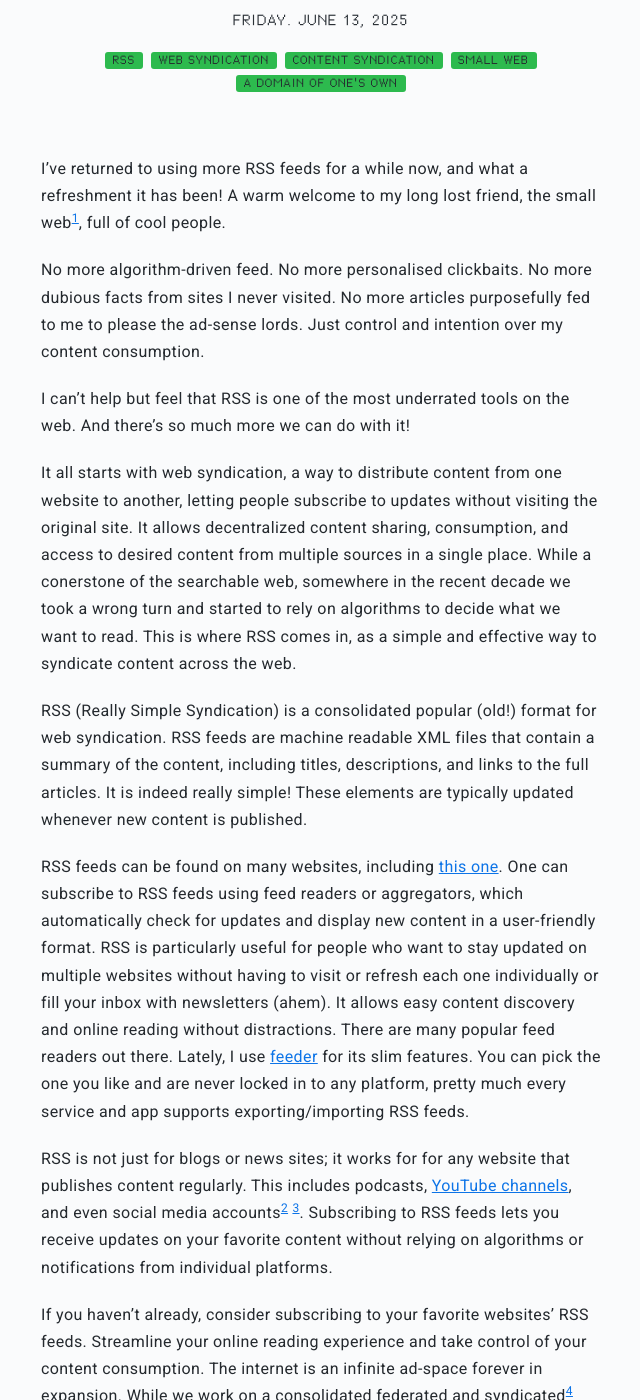
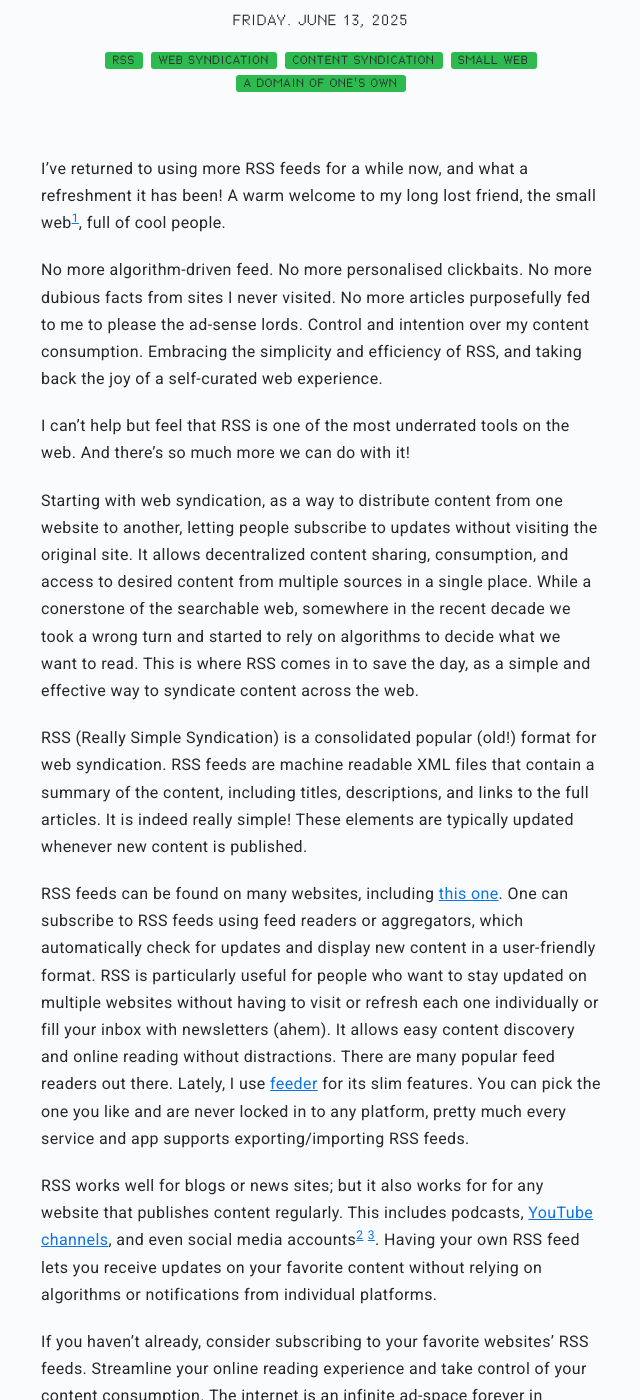
Before and after one commit to belinhacbr/belinhacbr.github.io, a Jekyll site: the page built from blog/_posts/2025-06-13-long-live-rss.md, in a window 1280 px wide and 1400 px high, scrolled down 399 px. Shown: the whole window, without its empty margins (319-959 px from the left). Built offline with Jekyll 4.4.1, drawn with Linux system fonts in a browser that asks for light colours; some of the changed text lies outside the part shown.

Commit message:
better wording

```diff
--- a/blog/_posts/2025-06-13-long-live-rss.md
+++ b/blog/_posts/2025-06-13-long-live-rss.md
@@ -14,22 +14,21 @@ externalLink: false
 ---
 I've returned to using more RSS feeds for a while now, and what a refreshment it has been! A warm welcome to my long lost friend, the small web[^1], full of cool people.
 
-No more algorithm-driven feed. No more personalised clickbaits. No more dubious facts from sites I never visited. No more articles purposefully fed to me to please the ad-sense lords. Just control and intention over my content consumption.
+No more algorithm-driven feed. No more personalised clickbaits. No more dubious facts from sites I never visited. No more articles purposefully fed to me to please the ad-sense lords. Control and intention over my content consumption. Embracing the simplicity and efficiency of RSS, and taking back the joy of a self-curated web experience.
 
 I can't help but feel that RSS is one of the most underrated tools on the web. And there's so much more we can do with it!
 
-It all starts with web syndication, a way to distribute content from one website to another, letting people subscribe to updates without visiting the original site. It allows decentralized content sharing, consumption, and access to desired content from multiple sources in a single place. While a conerstone of the searchable web, somewhere in the recent decade we took a wrong turn and started to rely on algorithms to decide what we want to read. This is where RSS comes in, as a simple and effective way to syndicate content across the web.
+Starting with web syndication, as a way to distribute content from one website to another, letting people subscribe to updates without visiting the original site. It allows decentralized content sharing, consumption, and access to desired content from multiple sources in a single place. While a conerstone of the searchable web, somewhere in the recent decade we took a wrong turn and started to rely on algorithms to decide what we want to read. This is where RSS comes in to save the day, as a simple and effective way to syndicate content across the web.
 
 RSS (Really Simple Syndication) is a consolidated popular (old!) format for web syndication. RSS feeds are machine readable XML files that contain a summary of the content, including titles, descriptions, and links to the full articles. It is indeed really simple! These elements are typically updated whenever new content is published.
 
 RSS feeds can be found on many websites, including <a href="/feed.xml" target="_blank">this one</a>. One can subscribe to RSS feeds using feed readers or aggregators, which automatically check for updates and display new content in a user-friendly format. RSS is particularly useful for people who want to stay updated on multiple websites without having to visit or refresh each one individually or fill your inbox with newsletters (ahem). It allows easy content discovery and online reading without distractions. There are many popular feed readers out there. Lately, I use [feeder][4] for its slim features. You can pick the one you like and are never locked in to any platform, pretty much every service and app supports exporting/importing RSS feeds.
 
-RSS is not just for blogs or news sites; it works for for any website that publishes content regularly. This includes podcasts, [YouTube channels][2], and even social media accounts[^5] [^6]. Subscribing to RSS feeds lets you receive updates on your favorite content without relying on algorithms or notifications from individual platforms.
+RSS works well for blogs or news sites; but it also works for for any website that publishes content regularly. This includes podcasts, [YouTube channels][2], and even social media accounts[^5] [^6]. Having your own RSS feed lets you receive updates on your favorite content without relying on algorithms or notifications from individual platforms.
 
-If you haven't already, consider subscribing to your favorite websites' RSS feeds. Streamline your online reading experience and take control of your content consumption. The internet is an infinite ad-space forever in expansion. While we work on a consolidated federated and syndicated[^3] search for ourselves. Do what you can to skip the algorithm, and spend your (limited) time on the web on the things you actually care about. As a reward you get an intentional ad-free experience by default, and privacy-friendly too! Embrace the simplicity and efficiency of RSS, and take back the joy of a self-curated web experience.
+If you haven't already, consider subscribing to your favorite websites' RSS feeds. Streamline your online reading experience and take control of your content consumption. The internet is an infinite ad-space forever in expansion. While we work on a consolidated federated and syndicated[^3] search for ourselves. Do what you can to skip the algorithm, and spend your (limited) time on the web on the things you actually care about. As a reward you get an intentional ad-free experience by default, and privacy-friendly too!
 
-Bonus points if you are already reading this article in an RSS reader! Send me your website or RSS feed, and I will add it to my reader.
-
+If you are already reading this article in an RSS reader, send me your website or RSS feed, and I will add it to my reader.
 Long live RSS!
 
 ---
```
